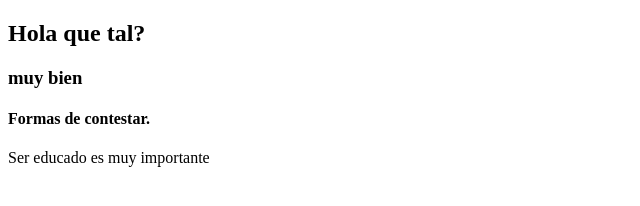
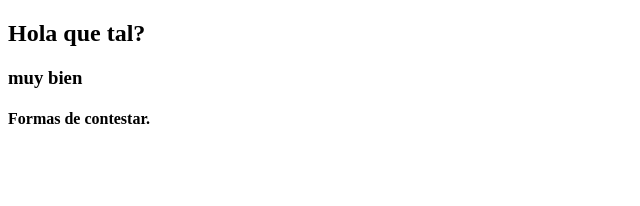
Before and after one commit to danielasz2201/gitdanelina, a plain HTML site: page index.html in a window 1280 px wide. Shown: the whole page, without its empty margins (0-640 px from the left). Drawn offline with Linux system fonts and the light colour scheme.

Commit message:
Revert "parrafo y clases"
This reverts commit 86b626bff42a5575cb8a8098613a9b4d010756f9.

```diff
--- a/index.html
+++ b/index.html
@@ -5,10 +5,9 @@
     <meta name="viewport" content="width=device-width>, initial-scale=1.0">
     <title>Document</title>
 </head>
-<body class="fondo">
+<body>
     <h2>Hola que tal?</h2>
     <h3>muy bien</h3>
     <h4>Formas de contestar.</h4>
-    <p class="letra">Ser educado es muy importante</p>
 </body>
 </html>
```
